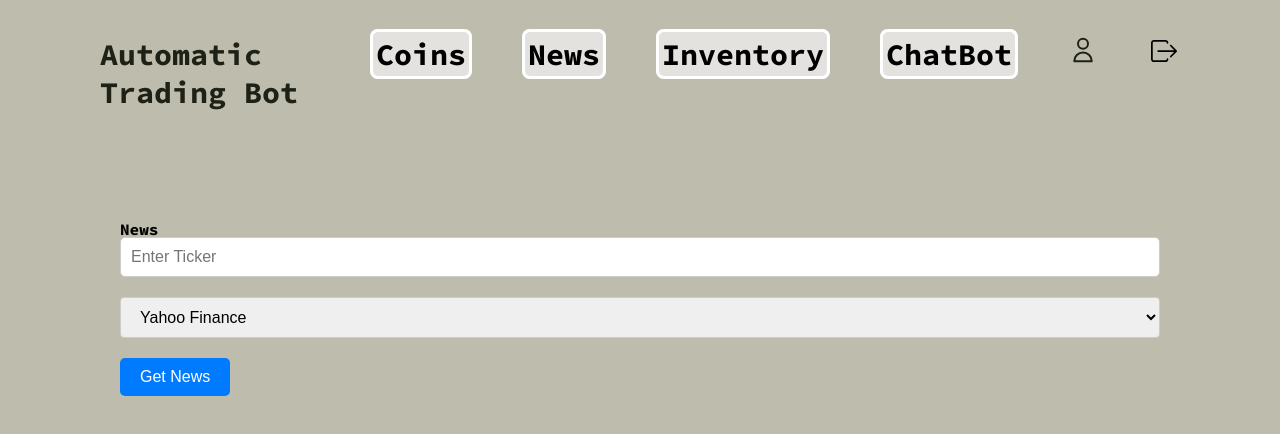
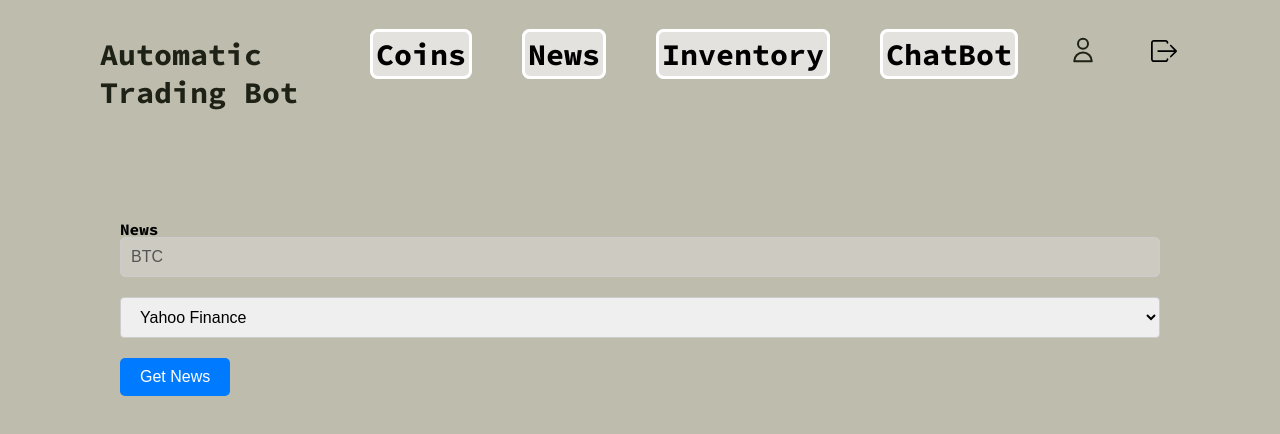
Before and after one commit to Scaroosh/InterD_server, a React (Vite) app in the folder front/: page /news_page in a window 1280 px wide. Shown: the top 434 px of the page. Built offline with nearby package versions, Linux system fonts and the light colour scheme.

Commit message:
[ADD] Ticker set to BTC

```diff
--- a/front/src/pages/NewsPage/NewsPage.jsx
+++ b/front/src/pages/NewsPage/NewsPage.jsx
@@ -3,7 +3,7 @@ import classes from "./NewsPage.module.css";
 import { useEffect, useState } from "react";
 
 const NewsPage = () => {
-  const [ticker, setTicker] = useState("");
+  const [ticker, setTicker] = useState("BTC");
   const [source, setSource] = useState("YahooFinance");
   const [news, setNews] = useState([]);
   const [modalContent, setModalContent] = useState(null);
@@ -63,6 +63,7 @@ const NewsPage = () => {
             onChange={(e) => setTicker(e.target.value)}
             placeholder="Enter Ticker"
             required
+            disabled
           />
           <select
             value={source}
```
